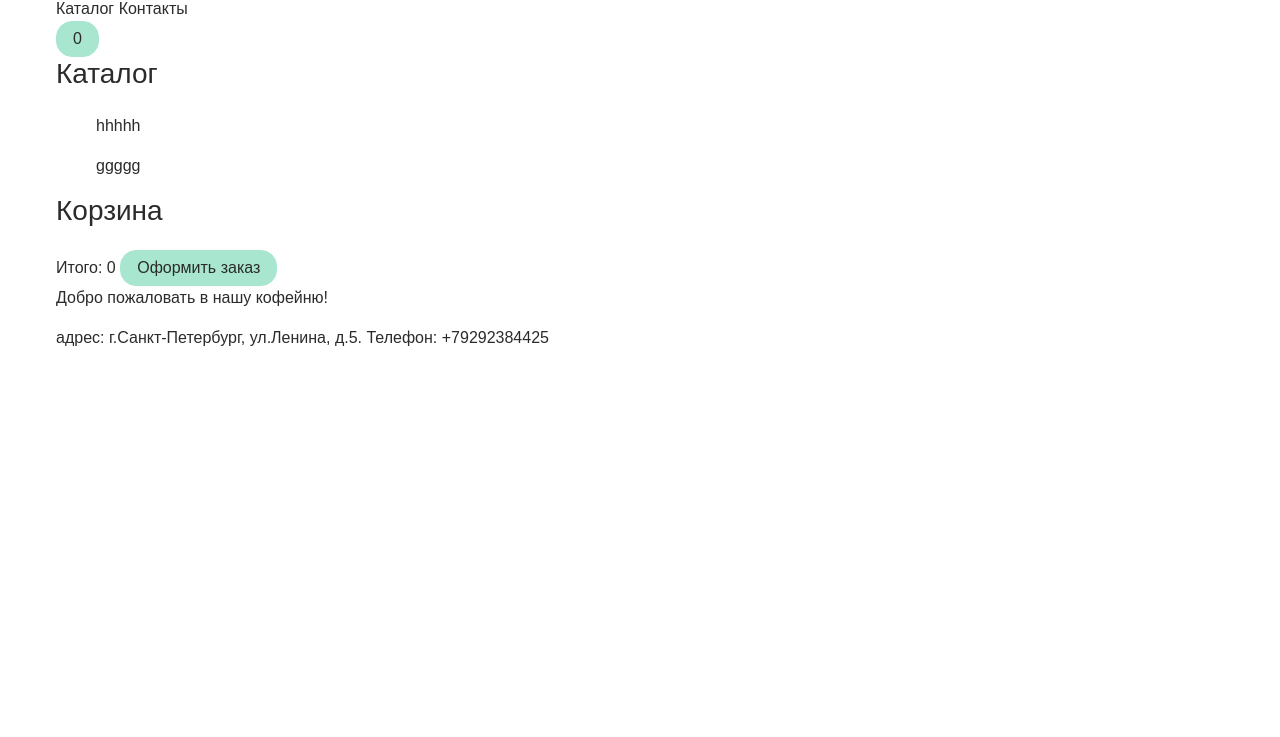
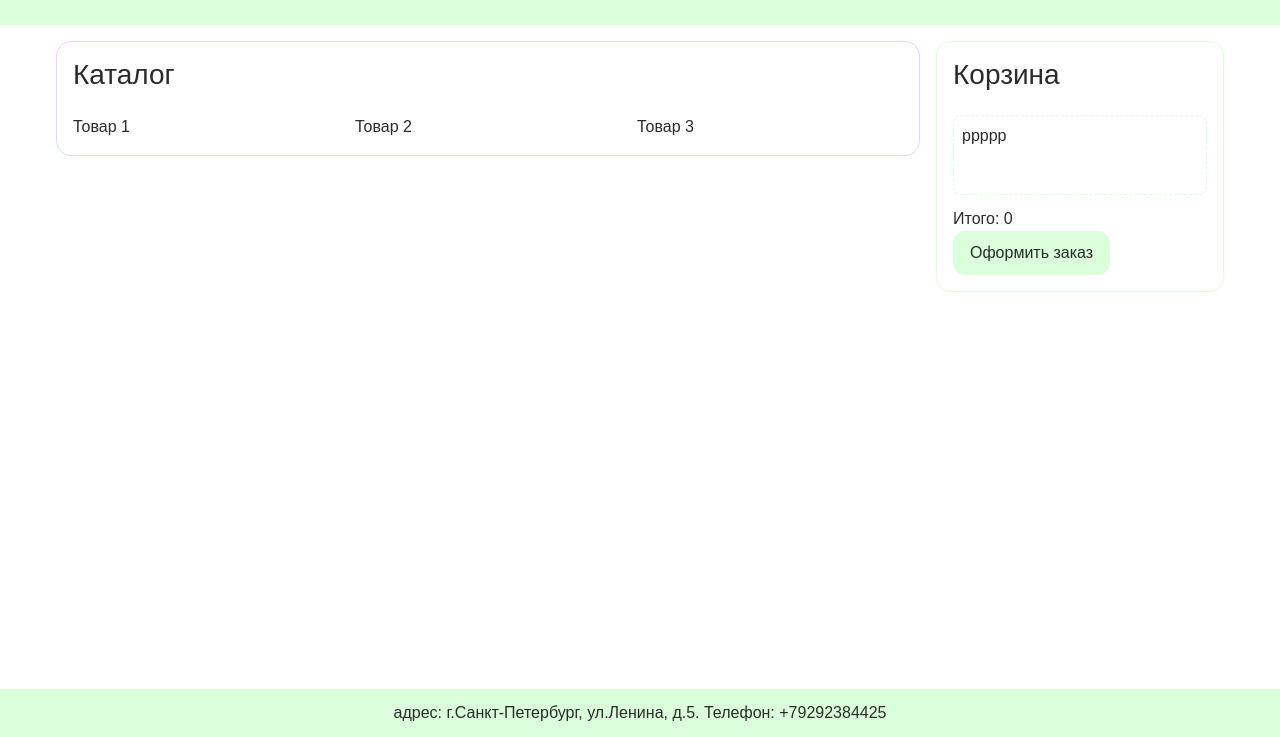
Before and after one commit to AEli05/web_programming_projects, a plain HTML site: page lab1-online-shop/index.html in a window 1280 px wide. Shown: the part 63-800 px from the top of the page. Drawn offline with Linux system fonts and the light colour scheme.

Commit message:
(lab1): develop style.css

```diff
--- a/lab1-online-shop/index.html
+++ b/lab1-online-shop/index.html
@@ -1,18 +1,17 @@
 <!DOCTYPE html>
 <html lang="ru">
 <head>
-    <div class="container">
-    <meta charset="UTF-8">
+    <meta charset="UTF-8" />
     <title>CoffeeSpot</title>
-    <link rel="stylesheet" href="styles/style.css">
+    <link rel="stylesheet" href="styles/style.css" />
     <script src="js/settings.js" defer></script>
-    </div>
 </head>
+
 <body>
-<div class="container">
 <a class="skip-link" href="#catalog">Перейти к каталогу</a>
+
 <header class="site-header">
-
+    <div class="container container-header">
         <h1 class="site-name">CoffeeSpot</h1>
 
         <nav class="site-navigation">
@@ -23,30 +22,34 @@
         <button class="corsina-button btn btn--primary" data-corsina-button aria-label="Открыть корзину">
             <span class="corsina-obj-count" data-corsina-obj-count aria-live="polite">0</span>
         </button>
+    </div>
 </header>
 
 <main class="site-main">
+    <div class="container container-main">
         <section id="catalog" class="catalog" aria-labelledby="catalog-title">
-    <h2 id="catalog-name">Каталог</h2>
+            <h2 id="catalog-title">Каталог</h2>
             <ul class="product-list" data-product-list role="list">
-        <p>hhhhh</p>
-        <p>ggggg</p>
+                <li>Товар 1</li>
+                <li>Товар 2</li>
+                <li>Товар 3</li>
             </ul>
         </section>
+
         <aside id="corsina" class="corsina" aria-labelledby="corsina-title">
             <h2 id="corsina-title">Корзина</h2>
-        <div class="corsina-list" data-corsina-list></div>
+            <div class="corsina-list" data-corsina-list>ppppp</div>
             <div class="summary"></div>
             Итого: <output data-corsina-output>0</output>
             <button class="button-summary btn btn--primary" data-corsina-total>Оформить заказ</button>
         </aside>
+    </div>
 </main>
-<p>Добро пожаловать в нашу кофейню!</p>
-</div>
-</body>
+
 <footer class="site-footer">
-    <div class="container">
+    <div class="container container-footer">
         <p class="contacts">адрес: г.Санкт-Петербург, ул.Ленина, д.5. Телефон: +79292384425</p>
     </div>
 </footer>
+</body>
 </html>
--- a/lab1-online-shop/styles/style.css
+++ b/lab1-online-shop/styles/style.css
@@ -2,13 +2,19 @@
     box-sizing: border-box;
 }
 
+html, body {
+    height: 100%;
+    margin: 0;
+}
+
 body {
-    margin: 0;
+    display: flex;
+    flex-direction: column;
     font-family: Arial, system-ui, sans-serif;
     font-size: 16px;
-    background: #FFFFFF;
+    background: #ffffff;
     line-height: 1.5;
-    color: #2B2B2B;
+    color: #2b2b2b;
 }
 
 h1, h2 {
@@ -16,9 +22,8 @@ h1, h2 {
     font-weight: normal;
     line-height: 1.2;
 }
-
-h1 {font-size: 32px; }
-h2 {font-size: 28px; }
+h1 { font-size: 32px; }
+h2 { font-size: 28px; }
 
 p, ul, ol {
     margin-top: 0;
@@ -26,53 +31,54 @@ p, ul, ol {
 }
 
 a {
-    color: #2B2B2B;
+    color: #2b2b2b;
     text-decoration: none;
 }
-
-a:hover, a:focus {
+a:hover,
+a:focus {
     text-decoration: underline;
 }
 
 .container {
     max-width: 1200px;
-    margin-inline: auto;
+    margin-left: auto;
     margin-right: auto;
-    margin-left: auto;
     padding-inline: 16px;
 }
 
 .btn {
-    display: inline-block;
-    allign-items: center;
+    display: inline-flex;
+    align-items: center;
     justify-content: center;
-    padding: .5em 1em;
-    border-radius: 16px;
+    min-height: 44px;
+    padding: 0 16px;
+    border-radius: 12px;
     font-size: 16px;
-    font-weight: 400;
+    font-weight: 500;
     cursor: pointer;
-    transition: background .2s, box-shadow .2s;
+    transition: background 0.2s, box-shadow 0.2s, transform 0.02s;
 }
 
 .btn--primary {
-    background-color: #A8E6CF;
-    color: #2B2B2B;
-    border: 1px solid #A8E6CF;
+    background-color: #daffda;
+    color: #2b2b2b;
+    border: 1px solid #daffda;
 }
-
 .btn--primary:hover {
-    background-color: #81C7B9;
+    background-color: #81c7b9;
+}
+.btn--primary:active {
+    transform: translateY(1px);
 }
 
 .btn--secondary {
-    background-color: #FFD3B6;
-    color: #2B2B2B;
-    border: 1px solid #FFD3B6;
+    background-color: #ffd3b6;
+    color: #2b2b2b;
+    border: 1px solid #ffd3b6;
 }
-
 .btn--secondary:hover {
-    background: #FFAAA5;
-    color: #2B2B2B;
+    background: #ffaaa5;
+    color: #2b2b2b;
 }
 
 .skip-link {
@@ -80,3 +86,138 @@ a:hover, a:focus {
     left: -9999px;
     top: -9999px;
 }
+.skip-link:focus {
+    left: 1rem;
+    top: 1rem;
+    background: #fff;
+    padding: 0.5rem 0.75rem;
+    border-radius: 0.5rem;
+    box-shadow: 0 2px 6px rgba(0,0,0,.2);
+}
+
+
+.site-header {
+    background: #daffda;
+}
+.container-header {
+    display: flex;
+    align-items: center;
+    justify-content: space-between;
+    gap: 16px;
+    padding-block: 14px;
+}
+
+.site-navigation a {
+    margin-right: 1rem;
+}
+.site-navigation a:last-child {
+    margin-right: 0;
+}
+
+.site-main {
+    flex: 1;
+    padding-block: 16px;
+}
+
+.container-main {
+    display: grid;
+    gap: 16px;
+}
+
+@media (min-width: 900px) {
+    .container-main {
+        grid-template-columns: 3fr 1fr;
+        align-items: start;
+    }
+}
+
+.catalog {
+    background: #ffffff;
+    padding: 16px;
+    border-radius: 15px;
+    border: 1px solid #f9c9fb;
+}
+
+.product-list {
+    display: grid;
+    gap: 16px;
+    margin: 0;
+    padding: 0;
+    list-style: none;
+}
+
+@media (min-width: 700px) {
+    .product-list {
+        grid-template-columns: repeat(2, minmax(220px, 1fr));
+    }
+}
+@media (min-width: 1100px) {
+    .product-list {
+        grid-template-columns: repeat(3, minmax(220px, 1fr));
+    }
+}
+
+.corsina {
+    background: #ffffff;
+    border: 1px solid #daffda;
+    border-radius: 15px;
+    padding: 16px;
+}
+@media (min-width: 900px) {
+    .corsina {
+        position: sticky;
+        top: 16px;
+    }
+}
+
+.corsina-list {
+    min-height: 80px;
+    max-height: 300px;
+    overflow: auto;
+    border: 1px dashed #daffda;
+    border-radius: 8px;
+    padding: 8px;
+    margin-bottom: 12px;
+}
+
+.summary,
+.button-summary {
+    display: flex;
+    align-items: center;
+    justify-content: space-between;
+    gap: 16px;
+}
+
+.corsina-button {
+    display: inline-flex;
+    align-items: center;
+    gap: 0.5rem;
+}
+
+.corsina-obj-count {
+    display: inline-flex;
+    align-items: center;
+    justify-content: center;
+    min-width: 2rem;
+    height: 2rem;
+    padding: 0 0.5rem;
+    border-radius: 999px;
+    background: #daffda;
+    color: #2b2b2b;
+    font-weight: 700;
+    border: 1px solid rgba(129,199,185,.6);
+}
+
+.site-footer {
+    background: #daffda;
+    text-align: center;
+    padding: 12px 0;
+}
+.container-footer {
+    max-width: 1200px;
+    margin: 0 auto;
+    padding-inline: 16px;
+}
+.site-footer .contacts {
+    margin: 0;
+}
```
Lines whose indentation alone changed are shown as unchanged.
